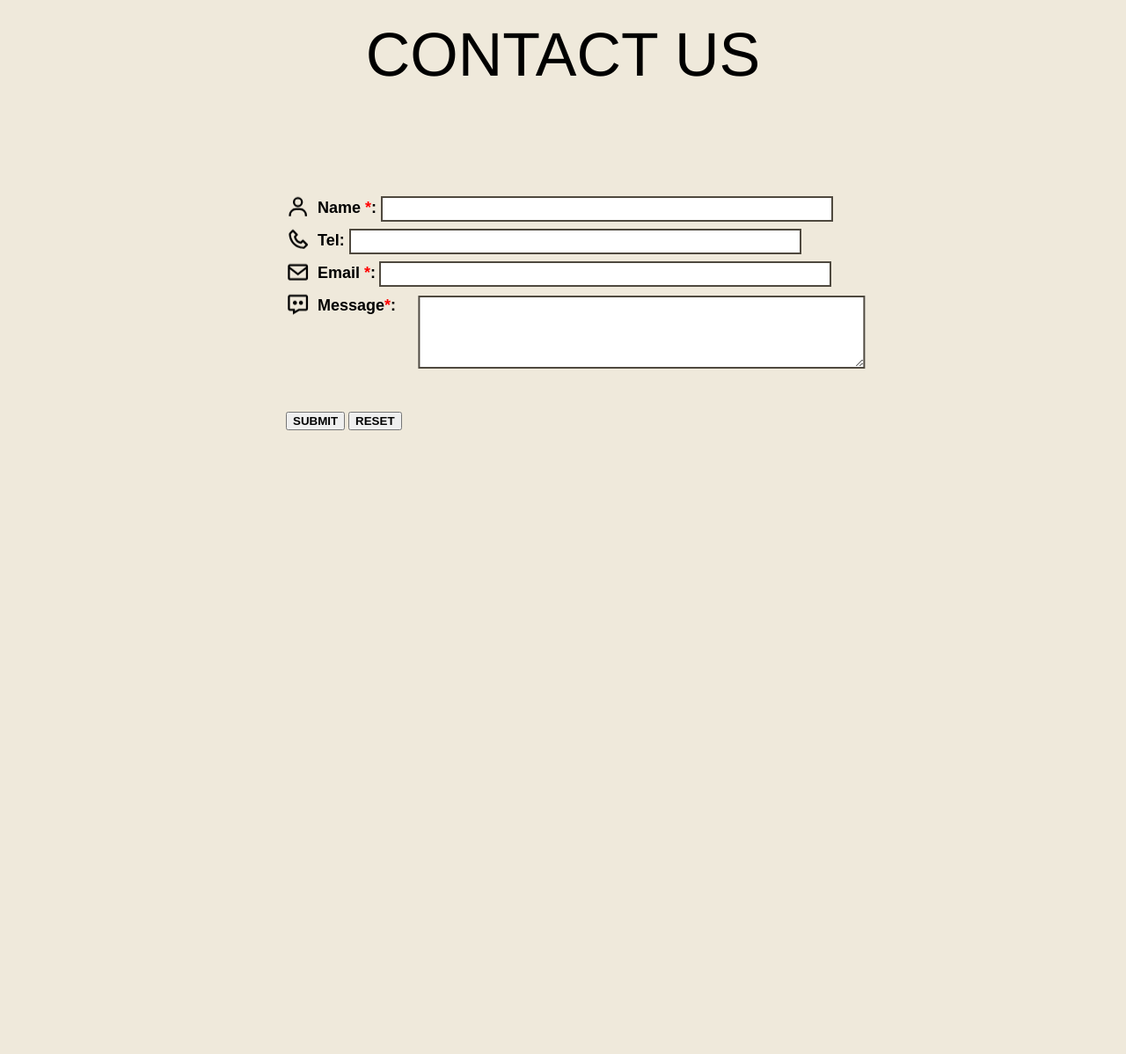
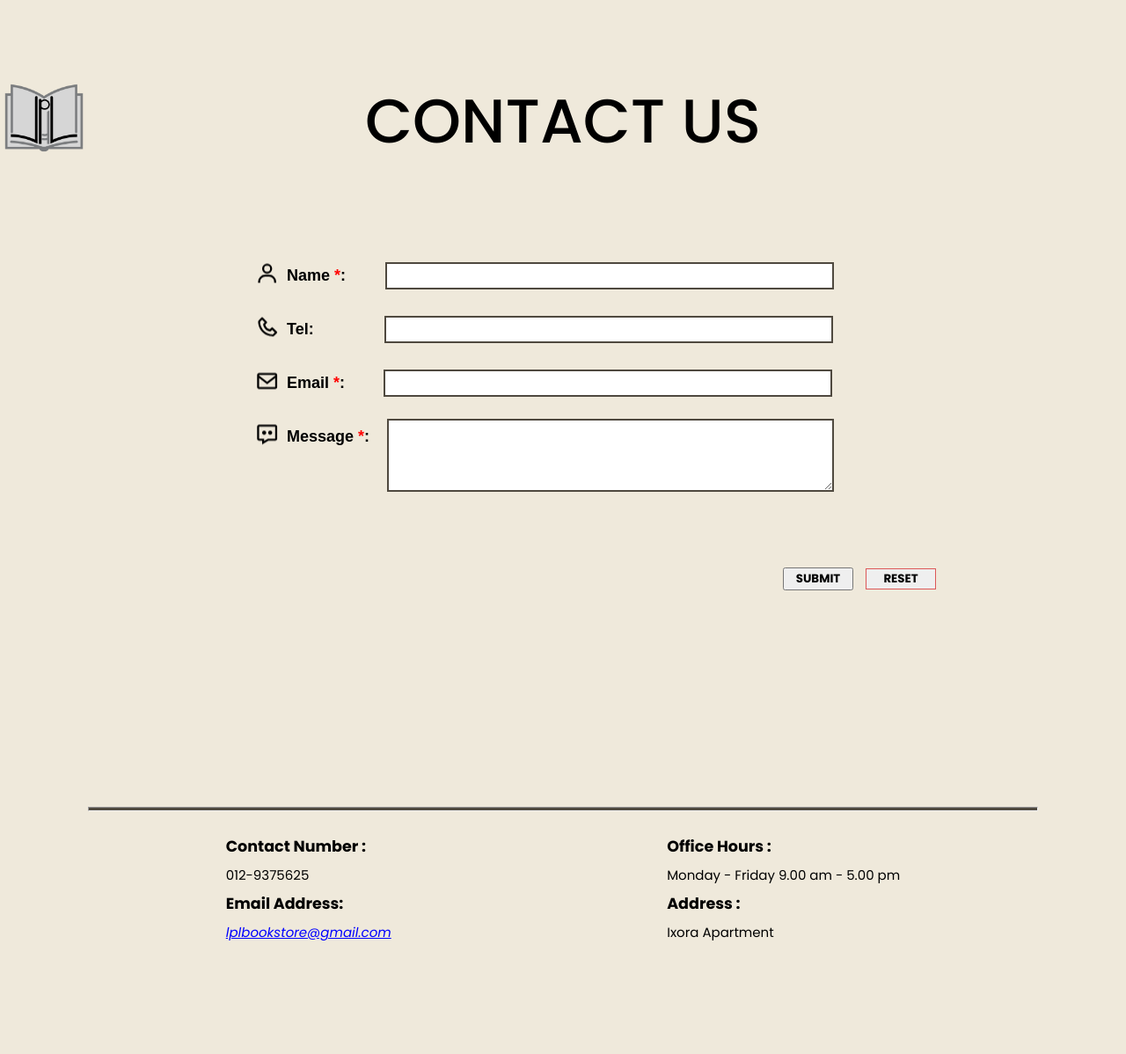
Before and after one commit to lawrencelol/DWP_PROJECT_LPL, a PHP site: page /Contact_Us_Page.html in a window 1280 px wide. Shown: the whole page at 88% size. Before the commit the page ends 489 px from the top, so only its background shows below. Run offline with PHP 8.4, Linux system fonts and the light colour scheme.

Commit message:
contact_us_page

```diff
--- a/Web Publishing Project/User/Main Page/Main_Page/Home_Page.html
+++ b/Web Publishing Project/User/Main Page/Main_Page/Home_Page.html
@@ -45,6 +45,5 @@
             <img src="line drawing circle.png.png" class="pick_selection" />
         </div>
 
-
     </body>
 </html>
--- a/Web Publishing Project/User/My Profile/About_Us_Page.html
+++ b/Web Publishing Project/User/My Profile/About_Us_Page.html
@@ -25,6 +25,10 @@
         <h2>COMMUNITY AND BEYOND</h2>
             <p>We believe in the collective power of community. To promote reading and literacy, we frequently work with local libraries, educational institutions, and literary organizations. We organize reading programs, educational seminars, and book donation campaigns. We take great pride in providing writers, both developing and established, with a voice and a platform. Join us at LPL Bookstore and be a part of our active reader community. We are here to encourage your love of books at every stage, whether you're interested in a captivating mystery, delving into an intriguing biography, or losing yourself in a world of fantasy.</p>
             <p class="bold">We appreciate you choosing LPL Bookstore. Enjoy your reading!</p>
+        <h3>Have Any Question? Ask Here!</h3>
+        <div class="contact">
+            <label><a href="../My Profile/Contact_Us_Page.html">Contact Us</a></label>
+        </div>
 
         <footer>
             <p> &copy; 2024 LPL Bookstore. All rights reserved.</p>
--- a/Web Publishing Project/User/My Profile/Contact.css
+++ b/Web Publishing Project/User/My Profile/Contact.css
@@ -1,3 +1,5 @@
+@import url('https://fonts.googleapis.com/css2?family=Poppins:ital,wght@0,100;0,200;0,300;0,400;0,500;0,600;0,700;0,800;0,900;1,100;1,200;1,300;1,400;1,500;1,600;1,700;1,800;1,900&display=swap');
+
 *
 {
     margin: auto;
@@ -6,52 +8,85 @@
 header
 {
     font-size: 70px;
-    font-family: 'Franklin Gothic Medium', 'Arial Narrow', Arial, sans-serif;
+    font-family: 'Poppins';
+    font-weight: 500;
     text-align: center;
 }
 
-fieldset
+form
 {
-    border: transparent;
+    margin-left: 500px;
 }
 
 body
 {
     background-color: #EFE9DB;
-    line-height: 1.5;
-    padding: 10px;
-
-
+    line-height: 1;
 }
 
 form
 {
-    margin-top: 100px;
+    margin: 100px;
+    line-height: 60px;
+}
+
+img[alt="logo"]
+{
+    width: 100px;
+    transform: translateY(90px);
 }
 
 img
 {
-    transform: translateY(25%);
+    transform: translateY(20%);
     margin-right: 5px;
-}
-
-input
-{
-    border:2px #4F493F solid;
-    width: 500px;
-    padding: 5px ;
 }
 
 label
 {
     font-weight: 700;
     font-size: 18px;
+    margin-bottom: 00px;
     font-family: Arial, Helvetica, sans-serif;
+}
+
+input
+{
+    border:2px #4F493F solid;
+    padding: 3px ;
+    margin-bottom: 10px;
+    font-size: 18px;
+    width: 500px;
+    transform: translateX(40px);
+
+}
+
+input[type="tel"]
+{
+    transform: translate(75px);
+
+}
+
+fieldset
+{
+	width: 700px;
+	padding: 10px;
+    border: transparent;
 }
 
 button
 {
-    transform: translateY(500%);
+    font-family: 'Poppins';
+    width: 80px;
+    margin-right: 10px;
+    cursor: pointer;
+    transform: translateX(600px)translateY(100px);
+
+}
+
+button[type="reset"]
+{
+    border: 1px rgb(220, 87, 87) solid;
 }
 
 .required
@@ -62,9 +97,41 @@ button
 
 #message
 {
-    transform: translateX(5%);
+    transform: translateX(20px);
     position: absolute;
     border:2px #4F493F solid;
     margin-top: 10px;
     width: 500px;
 }
+
+.table
+{
+    display: flex;
+}
+
+table
+{
+    padding: 20px;
+    font-family: "Poppins";
+}
+
+
+hr
+{
+    margin-top: 200px;
+    height: 3px;
+    background-color: #4F493F;
+}
+
+.information
+{
+    font-size: 15px;
+    line-height: 2;
+}
+
+p.email
+{
+    color: blue;
+    font-style: italic;
+    text-decoration: underline;
+}
--- a/Web Publishing Project/User/My Profile/Contact_Us_Page.html
+++ b/Web Publishing Project/User/My Profile/Contact_Us_Page.html
@@ -10,10 +10,12 @@
 
     <body>
         <div class="contact">
+            <img src="LPL logo.png" alt="logo">
             <header>
                 CONTACT US
             </header>
-            <form action="submit_form" method="post" style="margin-left: 25%;">
+            <form action="submit_form" method="submit_form">
+                <fieldset>
                 <div>
                     <img src="User.png">
                     <label class="name" for="name">Name<span class="required"> *</span>: </label>
@@ -34,12 +36,47 @@
 
                 <div class="message">
                     <img src="Message.png">
-                    <label for="message">Message<span class="required">*</span>:</label>
+                    <label for="message">Message <span class="required">*</span>:</label>
                     <textarea id="message" name="message" rows="5" required></textarea>
                 </div>
-
                     <button type="submit"><b>SUBMIT</b></button>
                     <button type="reset"><b>RESET</b></button>
+                </fieldset>
+
+                <br><br>
+                <hr>
+
+                <div class="table">
+                    <table>
+                        <tr>
+                            <td>
+                                <div class="information">
+                                    <h3>Contact Number :</h3>
+                                    <p>012-9375625</p>
+                                </div>
+                                <div class="information">
+                                    <h3>Email Address:</h3>
+                                    <p class="email">lplbookstore@gmail.com</p>
+                                </div>
+                            </td>
+                        </tr>
+                    </table>
+                    <table>
+                        <tr>
+                            <td>
+                                <div class="information">
+                                    <h3>Office Hours :</h3>
+                                    <p>Monday - Friday 9.00 am - 5.00 pm</p>
+                                </div>
+                                <div class="information">
+                                    <h3>Address :</h3>
+                                    <p>Ixora Apartment</p>
+                                </div>
+                            </td>
+                        </tr>
+                    </table>
+                </div>
+
             </form>
         </div>
 
@@ -49,7 +86,7 @@
                 var tel = input.value.replace(/\D/g, '');
 
                 if (tel.length>3)
-                    tel = tel.slice(0,3)+ ' -' +tel.slice(3);
+                    tel = tel.slice(0,3)+ '-' +tel.slice(3);
 
                 input.value = tel;
 
```
Also changed, not shown: Web Publishing Project/User/My Profile/About.css (+21 -3 lines).
